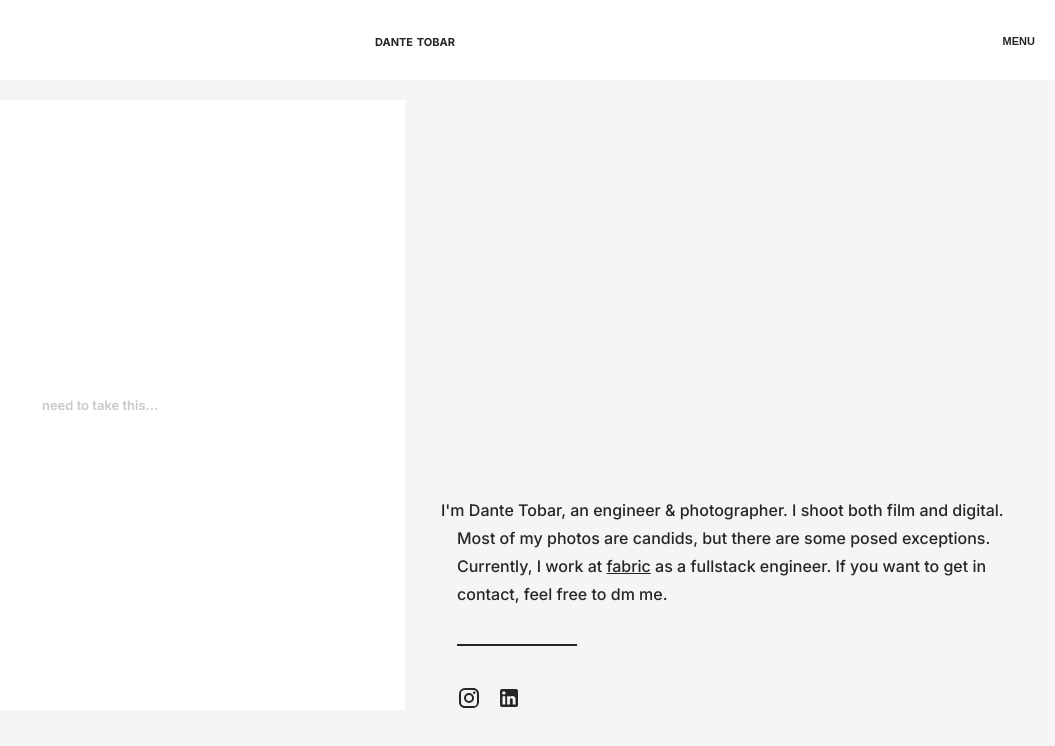
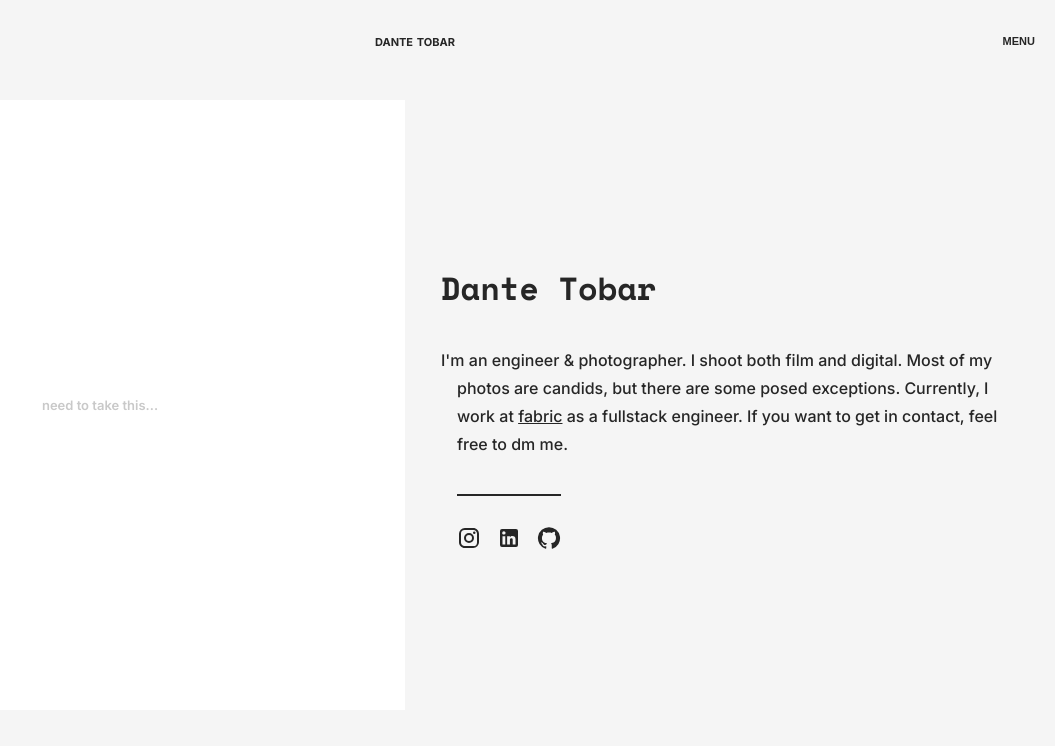
Before and after one commit to dqnte/portfolio-v3, a React (Create React App) app: page /about in a window 1280 px wide. Shown: the top 746 px of the page, without its empty margins (225-1280 px from the left). Built offline with nearby package versions, Linux system fonts and the light colour scheme.

Commit message:
Add title to about page

```diff
--- a/src/About.scss
+++ b/src/About.scss
@@ -3,8 +3,8 @@
 .About {
   width: 100%;
   background: #f5f5f5;
-  margin-top: $header-height;
-  min-height: calc(100vh - $header-height);
+  padding-top: $header-height;
+  min-height: 100vh;
 
   &__container {
     width: 100%;
@@ -20,13 +20,6 @@
     &:hover {
       color: $bg-light-accent;
     }
-  }
-
-  &__divider {
-    height: 2px;
-    width: 20%;
-    margin-left: 2rem;
-    background: $fg-light-main;
   }
 
   &__image {
@@ -54,8 +47,14 @@
 
     display: flex;
     flex-direction: column;
-    justify-content: flex-end;
+    justify-content: center;
     gap: 20px;
+
+    h1 {
+      font-family: $font-accent;
+      margin: 0;
+      margin-left: -1rem;
+    }
 
     a {
       color: $fg-light-main;
@@ -66,7 +65,6 @@
     display: flex;
     flex-direction: column;
     gap: 14px;
-    // font-variant: small-caps;
     font-weight: 500;
     line-height: 1.75;
     font-size: 16px;
@@ -78,9 +76,22 @@
 
   &__socials {
     display: flex;
-    gap: 16px;
-    padding-top: 20px;
+    flex-direction: column;
+    gap: 30px;
     margin-left: 2rem;
+    width: min-content;
+
+    &_topline {
+      height: 2px;
+      width: 100%;
+      background: $fg-light-main;
+    }
+
+    &_links {
+      width: min-content;
+      display: flex;
+      gap: 16px;
+    }
 
     &_link,
     a {
--- a/src/About.tsx
+++ b/src/About.tsx
@@ -1,7 +1,7 @@
 import { AnimatePresence } from "framer-motion";
 
 // import { Mail } from "@mui/icons-material";
-import { LinkedIn, Instagram } from "@mui/icons-material";
+import { LinkedIn, Instagram, GitHub } from "@mui/icons-material";
 import Riser from "./components/Riser";
 
 import "./About.scss";
@@ -18,10 +18,11 @@ export default function About() {
             </div>
             <div className="About__text">
               <div className="About__bio">
+                <h1 className="About__name">Dante Tobar</h1>
                 <p>
-                  I'm Dante Tobar, an engineer & photographer. I shoot both film
-                  and digital. Most of my photos are candids, but there are some
-                  posed exceptions. Currently, I work at{" "}
+                  I'm an engineer & photographer. I shoot both film and digital.
+                  Most of my photos are candids, but there are some posed
+                  exceptions. Currently, I work at{" "}
                   <a
                     href="https://www.fabrichealth.com/about"
                     target="_blank"
@@ -33,12 +34,9 @@ export default function About() {
                   free to dm me.
                 </p>
               </div>
-              <span className="About__divider" />
               <div className="About__socials">
-                {/* <div className="About__socials_link"> */}
-                {/*   <Mail /> */}
-                {/*   {/1* dante.m.tobar@gmail.com *1/} */}
-                {/* </div> */}
+                <span className="About__socials_topline" />
+                <div className="About__socials_links">
                   <a
                     href="https://www.instagram.com/dantistador/"
                     target="_blank"
@@ -46,7 +44,6 @@ export default function About() {
                     className="About__social_link"
                   >
                     <Instagram />
-                  {/* @dantistador */}
                   </a>
                   <a
                     className="About__social_link"
@@ -55,8 +52,16 @@ export default function About() {
                     rel="noreferrer"
                   >
                     <LinkedIn />
-                  {/* dante-m-tobar */}
                   </a>
+                  <a
+                    className="About__social_link"
+                    href="https://www.github.com/dqnte"
+                    target="_blank"
+                    rel="noreferrer"
+                  >
+                    <GitHub />
+                  </a>
+                </div>
               </div>
             </div>
           </div>
```
Lines whose indentation alone changed are shown as unchanged.
